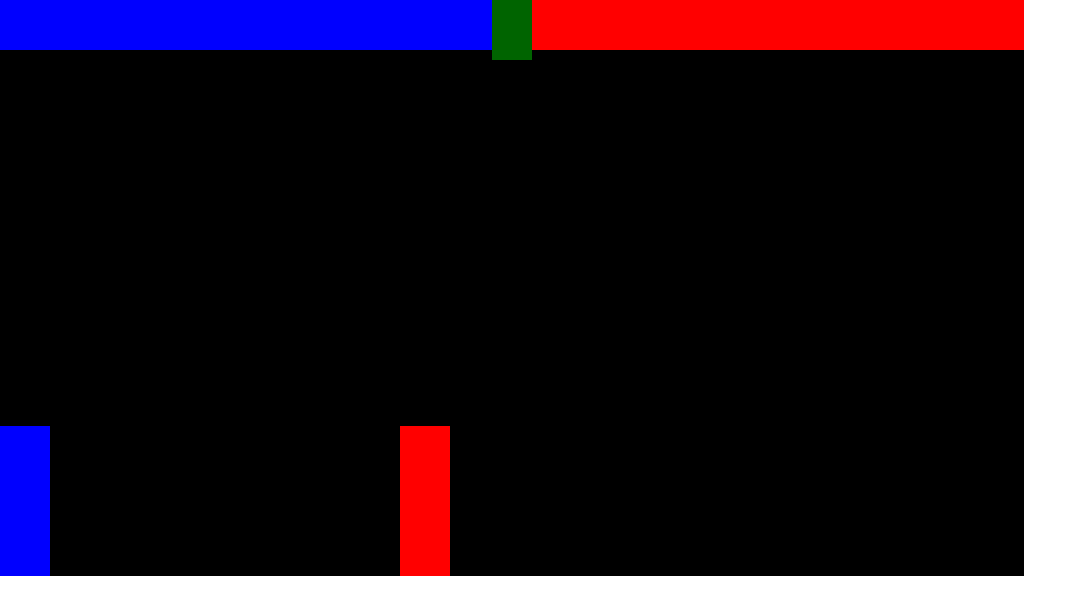
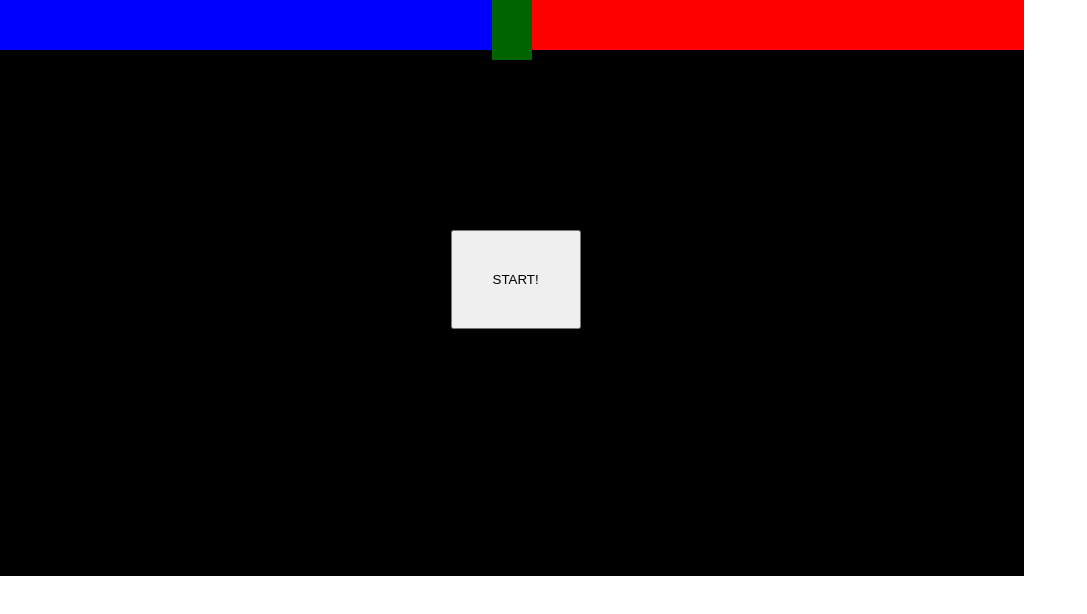
Before and after one commit to felpssdev/fighting-game, a plain HTML site: page index.html in a window 1280 px wide. Shown: the whole page, without its empty margins (0-1087 px from the left). Drawn offline with Linux system fonts and the light colour scheme.

Commit message:
add start button

```diff
--- a/index.html
+++ b/index.html
@@ -27,6 +27,9 @@
                 <div id='enemyHealthBar' style="position: absolute; background: red; top: 0; bottom: 0; left: 0; right: 0; width: 100%;"></div>
             </div>
         </div>
+        <div style="position: absolute; top: 40%; left: 44%;">
+            <button id='start' style="padding: 40px;">START!</button>
+        </div>
         <canvas></canvas>
     </div>
 
--- a/index.js
+++ b/index.js
@@ -85,8 +85,8 @@ class Sprite {
 // Creation of player
 const player = new Sprite({
     position: {
-        x: 0,
-        y: 0
+        x: 300,
+        y: 100
     },
     velocity: {
         x: 0,
@@ -102,7 +102,7 @@ const player = new Sprite({
 // Creation of enemy
 const enemy = new Sprite({
     position: {
-        x: 400,
+        x: 700,
         y: 100
     },
     velocity: {
@@ -145,8 +145,12 @@ function detectCollision({ rec1, rec2 }) {
     )
 }
 
+const startButton = document.querySelector('#start')
+
 // Game start
 function animate() {
+// Remove button at start of the game
+    startButton.style.display = 'none'
 
 // Animation loop that keep everything running
     window.requestAnimationFrame(animate)
@@ -195,8 +199,8 @@ function animate() {
     }
 }
 
-// Initiate function
-animate()
+// Initiate animations
+startButton.addEventListener('click', animate)
 
 // Allow players to move on keydown events
 window.addEventListener('keydown', (event) => {
```
